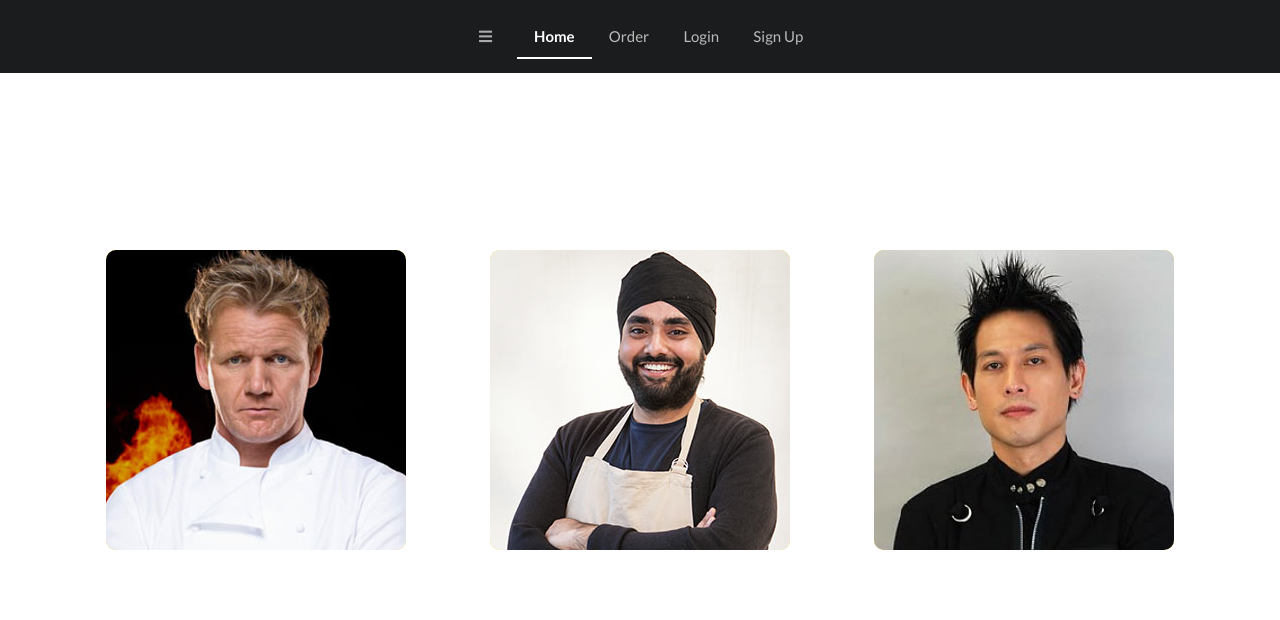
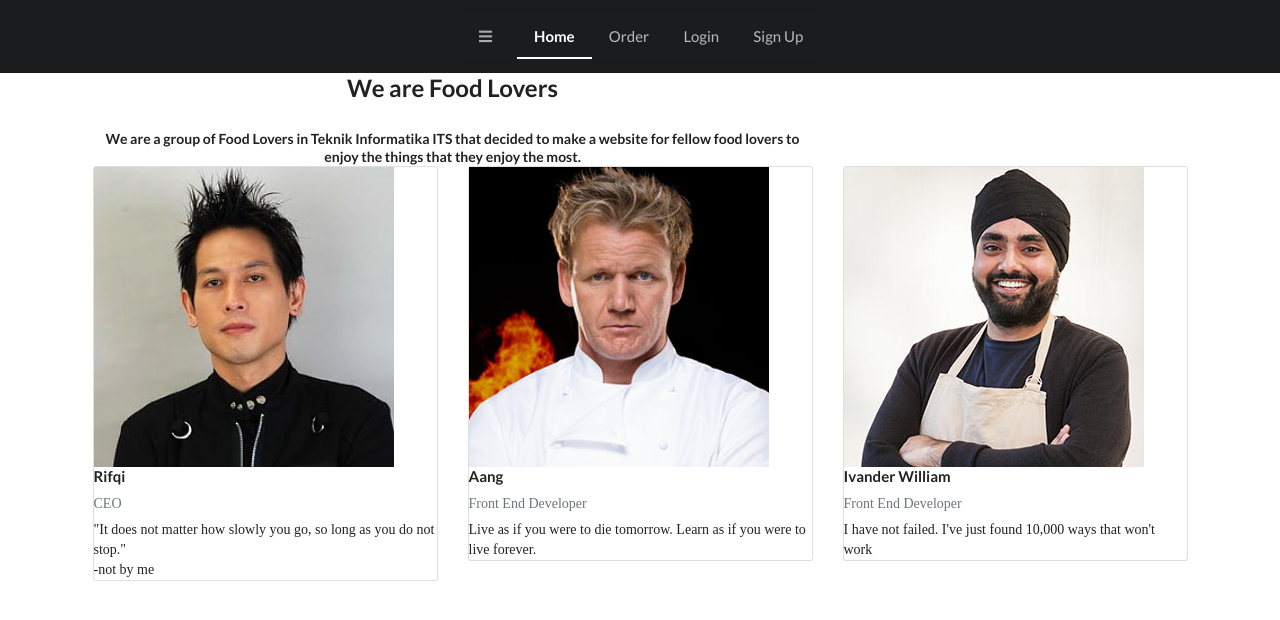
Before and after one commit to ryoookaze/PWeb_Final_Project, a PHP site: page /about.php in a window 1280 px wide. Shown: the top 620 px of the page. Run offline with PHP 8.4, Linux system fonts and the light colour scheme; some libraries are stand-ins or nearby versions.

Commit message:
Update about.php

```diff
--- a/about.php
+++ b/about.php
@@ -7,11 +7,17 @@
    <link rel="stylesheet" type="text/css" href="https://cdnjs.cloudflare.com/ajax/libs/semantic-ui/2.3.1/semantic.min.css">
     <link rel="stylesheet" href="style/card.css">
     <link rel="stylesheet" href="/css/master.css" href="https://cdnjs.cloudflare.com/ajax/libs/semantic-ui/2.3.1/semantic.min.js">
+          <link href="style/bootstrap.min.css" rel="stylesheet" />
+    <link href="style/material-kit.css" rel="stylesheet"/>
+ <link rel="stylesheet" type="text/css" href="https://fonts.googleapis.com/css?family=Roboto:300,400,500,700|Roboto+Slab:400,700|Material+Icons" />
     <script src="https://cdnjs.cloudflare.com/ajax/libs/jquery/2.1.3/jquery.min.js"></script>
     <script src="https://cdnjs.cloudflare.com/ajax/libs/semantic-ui/2.1.3/semantic.min.js"></script>
     <link rel="stylesheet" type="text/css" href="Semantic-UI-CSS-Master/semantic.min.css">
     <script src="Semantic-UI-CSS-Master/semantic.min.js"></script>
     <script src="https://code.jquery.com/jquery-2.1.4.js"></script>
+
+
+
     <script>
     $(document).ready(function(){
         $('.login').click(function(){
@@ -23,8 +29,6 @@
     <title>Welcome</title>
   </head>
   <body>
-<div class="backgroundcolor">
-  <!--Header-->
 <div class="ui inverted vertical masthead center aligned segment">
           <div class="ui center aligned container">
               <div class="ui large secondary inverted centered pointing compact menu">
@@ -42,84 +46,87 @@
           </div>
 
       </div>
-<div class="ui modal" id="coba">
-      <div class="ui centered header" style="font-size:30px; color:white;">
-        Log In To Foodyshark
-      </div>
-     <div class="page-login">
-    <div class="ui centered grid container">
-      <div class="nine wide column">
-        <br><br>
-        <div class="ui fluid card">
-          <div class="content">
-          <form class="ui form" method="POST">
-            <div class="field">
-              <label>User</label>
-              <input type="text" name="user" placeholder="User">
-            </div>
-            <div class="field">
-              <label>Password</label>
-              <input type="password" name="pass" placeholder="Password">
-            </div>
-              <div class="ui grid">
-                  <div class="four column row">
-                      <div class="centered column">
-                      <button class="ui primary button" type="submit">
-                              <a href="dashboard.html">Log In</a>
-                      </button>
+		<div class="container">
+
+            <div class="about-team team-1">
+    			<div class="row">
+    				<div class="col-md-8 col-md-offset-2 text-center">
+    					<h2 class="title">We are Food Lovers</h2>
+    					<h5 class="description">We are a group of Food Lovers in Teknik Informatika ITS that decided to make a website for fellow food lovers to enjoy the things that they enjoy the most.</h5>
     				</div>
     			</div>
-              </div>
-          </form>
-          </div>
-        </div>
-      </div>
-    </div>
-  </div>
-</div>
-<div>
 
-<div class="maincontainer" style="  top: 50%;
-  left: 20%;">
-
-      <div class="thecard">
-
-        <div class="thefront"><img src="imgsource/Gordon-Ramsay.jpg"></div>
-
-        <div class="theback"><h1>Ivander William</h1><p>Front End Developer of This Web</p>
+    			<div class="row">
+    				<div class="col-md-4">
+    					<div class="card card-profile card-plain">
+    						<div class="card-avatar">
+    							<a href="#pablo">
+    								<img class="img" src="imgsource/chef_juna.jpg" />
+    							</a>
     						</div>
 
-      </div>
-    </div>
-<div class="maincontainer" style="  top: 50%;
-  left: 50%;">
+    						<div class="card-content">
+    							<h4 class="card-title">Rifqi</h4>
+    							<h6 class="category text-muted">CEO</h6>
 
-      <div class="thecard">
-
-        <div class="thefront"><img src="imgsource/rav-cropped.jpg"></div>
-
-        <div class="theback"><h1>Aang</h1><p>Front End Developer of This Web</p>
-      </div>
-
-      </div>
-    </div>
-<div class="maincontainer" style="  top: 50%;
-  left: 80%;">
-
-      <div class="thecard">
-
-        <div class="thefront"><img src="imgsource/chef_juna.jpg"></div>
-
-        <div class="theback"><h1>Rifqi</h1><p>Back End Developer of This Web</p>
-        <button>Submit</button></div>
+    							<p class="card-description">
+    								"It does not matter how slowly you go, so long as you do not stop."
+                                    <br>
+                                    -not by me
+    							</p>
 
     						</div>
     					</div>
     				</div>
+
+    				<div class="col-md-4">
+    					<div class="card card-profile card-plain">
+    						<div class="card-avatar">
+    							<a href="#pablo">
+    								<img class="img" src="imgsource/Gordon-Ramsay.jpg" />
+    							</a>
+    						</div>
+
+    						<div class="card-content">
+    							<h4 class="card-title">Aang</h4>
+    							<h6 class="category text-muted">Front End Developer</h6>
+
+    							<p class="card-description">
+    								Live as if you were to die tomorrow. Learn as if you were to live forever.
+    							</p>
+
+    						</div>
+    					</div>
+    				</div>
+
+    				<div class="col-md-4">
+    					<div class="card card-profile card-plain">
+    						<div class="card-avatar">
+    							<a href="#pablo">
+    								<img class="img" src="imgsource/rav-cropped.jpg" />
+    							</a>
+    						</div>
+
+    						<div class="card-content">
+    							<h4 class="card-title">Ivander William</h4>
+    							<h6 class="category text-muted">Front End Developer</h6>
+
+    							<p class="card-description">
+    								I have not failed. I've just found 10,000 ways that won't work
+    							</p>
+
+    						</div>
+    					</div>
+    				</div>
+
+
+    			</div>
+
+            </div>
+
+
+
+        </div>
     </div>
     </body>
-  <script>
-    $('.login.modal')
-    .modal('attach events', '.login.button','show');
-  </script>
 </html>
```
Lines whose indentation alone changed are shown as unchanged.
